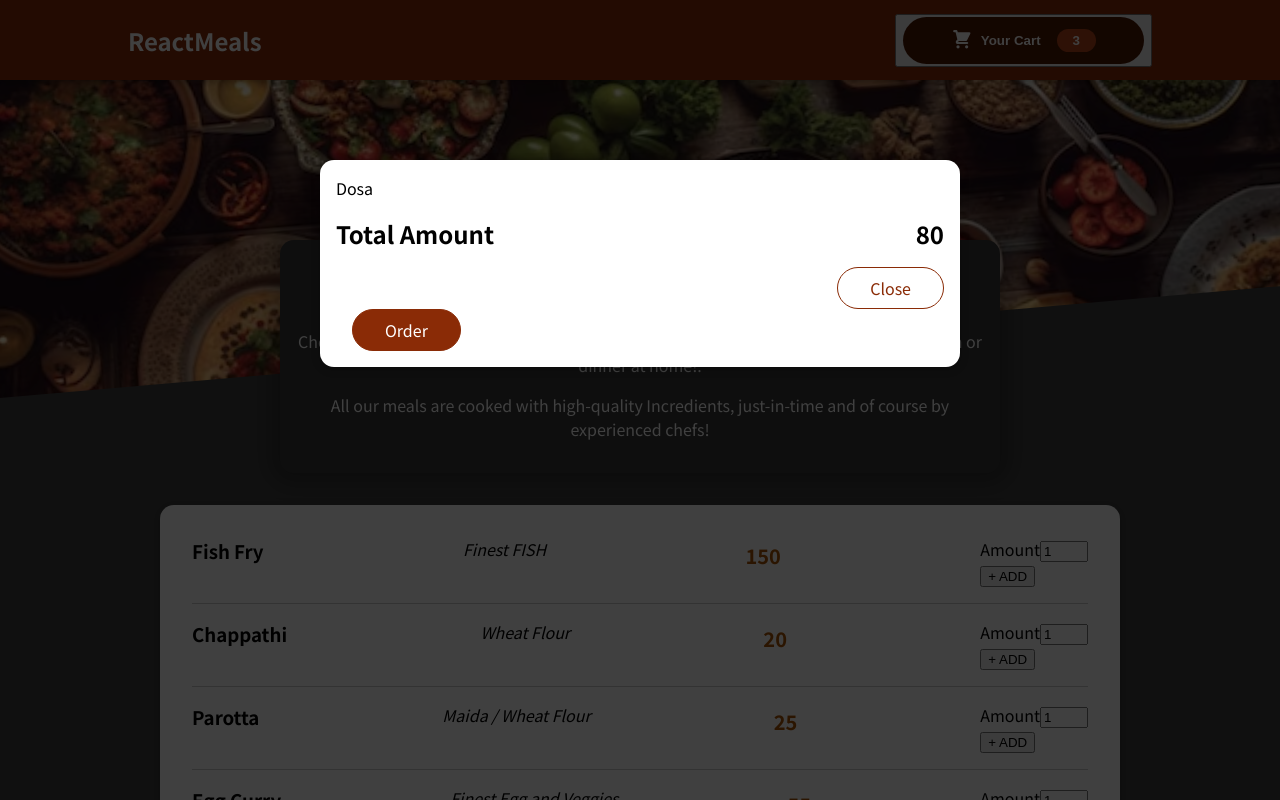
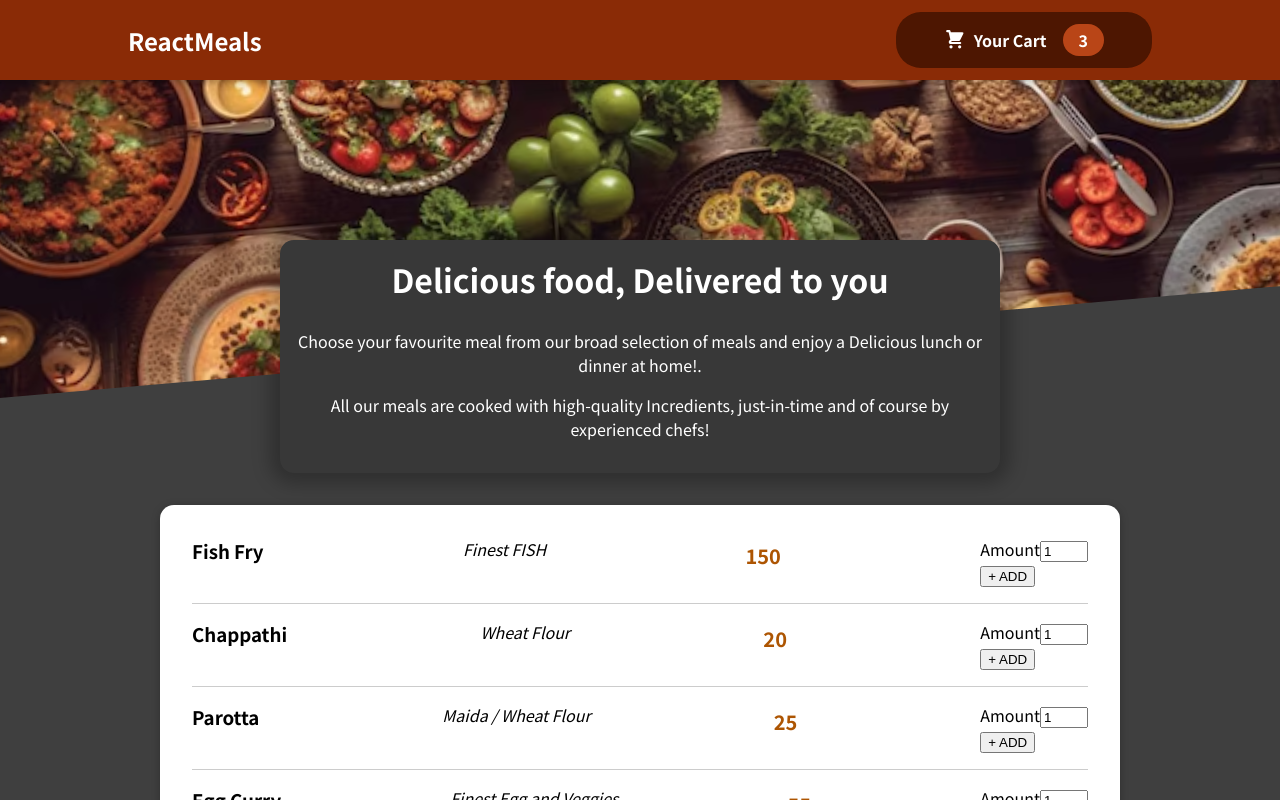
Before and after one commit to bha4/-Restaurant-app, a React (Create React App) app: page / in a window 1280 px wide. Shown: the top 800 px of the page. Built offline with nearby package versions, Linux system fonts and the light colour scheme.

Commit message:
Cart open and close

```diff
--- a/src/App.js
+++ b/src/App.js
@@ -1,12 +1,22 @@
+import React,{useState} from "react";
 import Cart from "./components/Cart/Cart.js";
 import Header from "./components/Layout/Header";
 import Meals from "./components/Meals/Meals.js";
 
 function App() {
+  const [cartShown,setCartShown]=useState(false)
+
+  const shownCartHandler =()=>{
+    setCartShown(true);
+  }
+
+  const hideCartHandler = () => {
+    setCartShown(false);
+  };
   return (
     <>
-      <Cart/>
-      <Header />
+      {cartShown && <Cart onClose={hideCartHandler}/>}
+      <Header onShow={shownCartHandler} />
       <main>
         <Meals />
       </main>
--- a/src/components/Cart/Cart.js
+++ b/src/components/Cart/Cart.js
@@ -2,7 +2,7 @@
 import Modal from "../UI/Modal";
 import "./Cart.css";
 
-const Cart = () => {
+const Cart = (props) => {
   const cartItems = (
     <ul className="cart-items">
       {[
@@ -18,14 +18,14 @@
     </ul>
   );
   return (
-    <Modal>
+    <Modal onClose={props.onClose}>
       {cartItems}
       <div className="total">
         <span>Total Amount</span>
         <span>80</span>
       </div>
       <div className="actions">
-        <button className="button--alt">Close</button>
+        <button className="button--alt" onClick={props.onClose}>Close</button>
         <button className="button">Order</button>
       </div>
     </Modal>
--- a/src/components/Layout/Header.css
+++ b/src/components/Layout/Header.css
@@ -13,13 +13,15 @@
   box-shadow: 0 2px 8px rgba(0, 0, 0, 0.25);
   z-index: 10;
 }
-.image {
+
+.main-image {
   width: 100%;
   height: 25rem;
   z-index: 0;
   overflow: hidden;
 }
-.image img {
+
+.main-image img {
   width: 110%;
   height: 100%;
   object-fit: cover;
--- a/src/components/Layout/Header.js
+++ b/src/components/Layout/Header.js
@@ -2,16 +2,15 @@
 import "./Header.css";
 import mealsImg from "../../assets/table-full-food-including-plate-food-bottle-ketchup_917576-515.avif";
 import HeaderCartButton from "./HeaderCartButton";
-function Header() {
+
+function Header(props) {
   return (
     <>
       <header className="header">
         <h2>ReactMeals</h2>
-        <button>
-          <HeaderCartButton />
-        </button>
+        <HeaderCartButton onCartClick={props.onShow} />
       </header>
-      <div className="image">
+      <div className="main-image">
         <img src={mealsImg} alt="A table full of food" />
       </div>
     </>
--- a/src/components/Layout/HeaderCartButton.js
+++ b/src/components/Layout/HeaderCartButton.js
@@ -1,13 +1,14 @@
 import React from "react";
 import CartIcon from "../Cart/CartIcon";
 import "./HeaderCartButton.css";
-function HeaderCartButton() {
+
+function HeaderCartButton(props) {
   return (
-    <button className="button">
+    <button className="button" onClick={props.onCartClick}>
       <span className="icon">
         <CartIcon />
       </span>
-      <span> Your Cart</span>
+      <span>Your Cart</span>
       <span className="badge">3</span>
     </button>
   );
--- a/src/components/UI/Modal.js
+++ b/src/components/UI/Modal.js
@@ -2,8 +2,8 @@
 import ReactDOM from "react-dom";
 import "./Modal.css";
 
-const Backdrop = () => {
-  return <div className='backdrop'></div>;
+const Backdrop = (props) => {
+  return <div className='backdrop' onClick={props.onClose}></div>;
 };
 
 const ModalOverlay = (props) => {
@@ -18,7 +18,7 @@
   const portalElement = document.getElementById("overlays");
   return (
     <>
-      {ReactDOM.createPortal(<Backdrop />, portalElement)}
+      {ReactDOM.createPortal(<Backdrop onClose={props.onClose}/>, portalElement)}
       {ReactDOM.createPortal(
         <ModalOverlay>{props.children}</ModalOverlay>,
         portalElement
```
